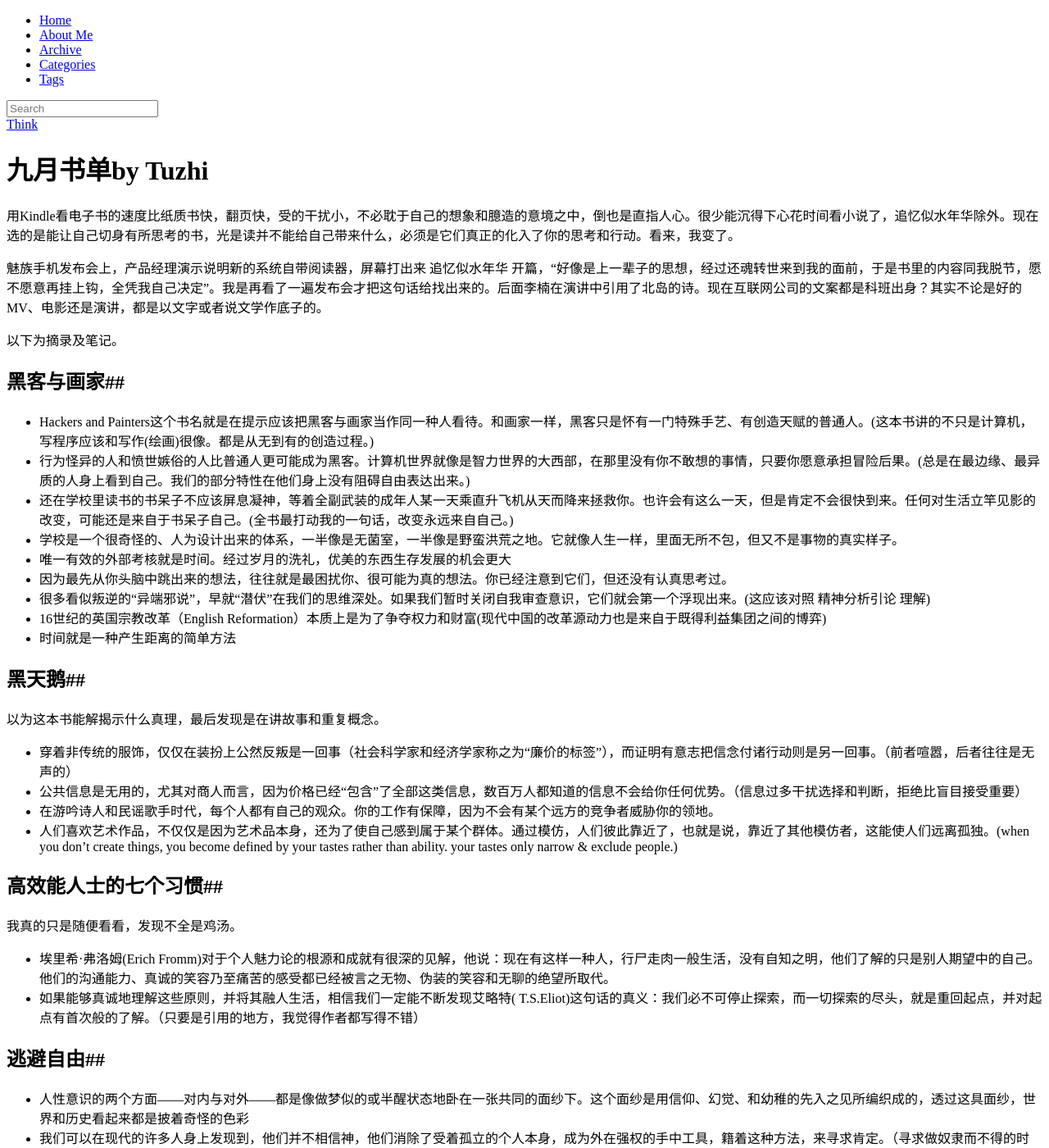
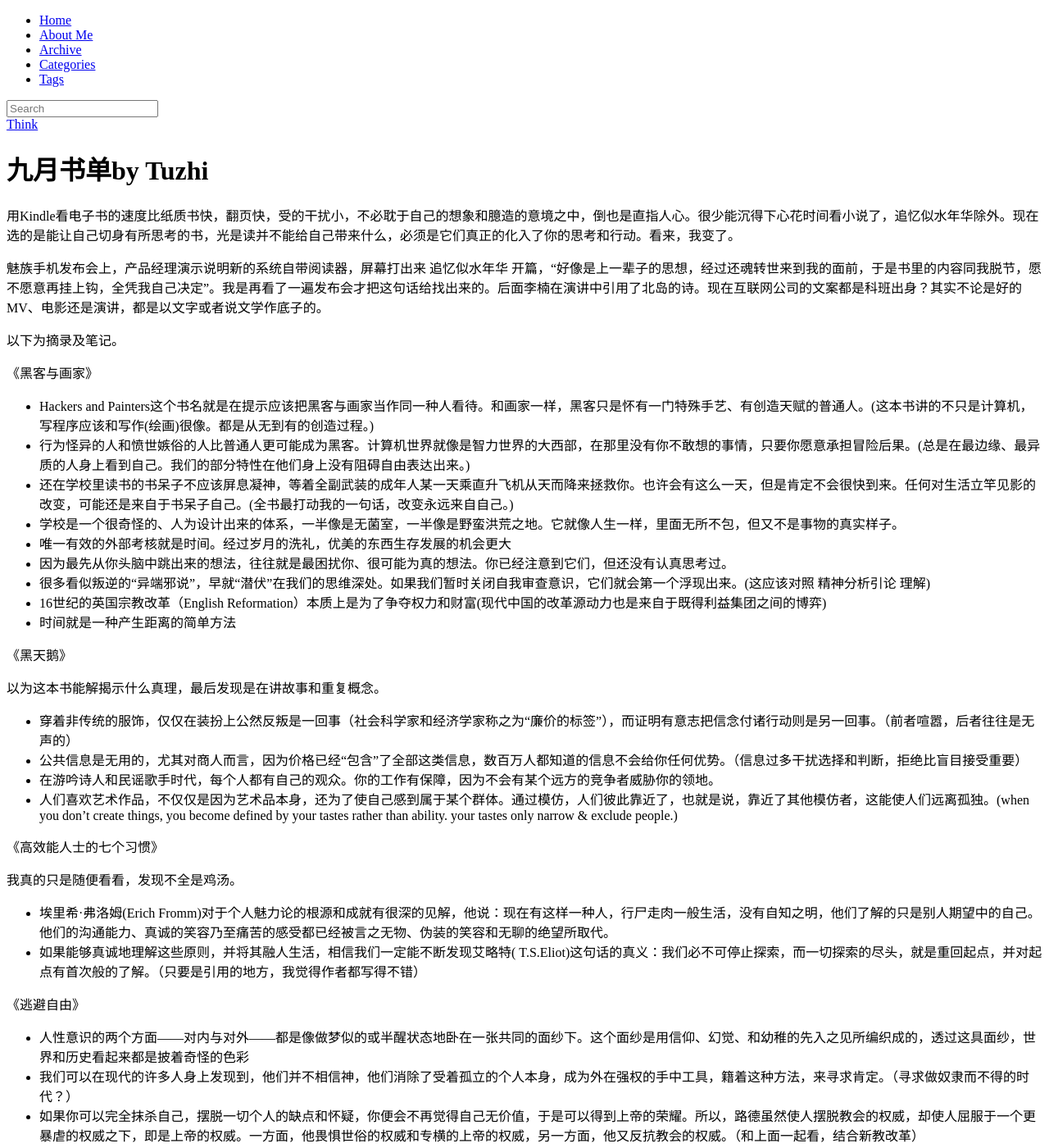
Before and after one commit to literblog/literblog.github.com, a Jekyll site: the page built from _posts/2014-10-07-readnote1.md, in a window 1280 px wide and 1400 px high. Shown: the whole window at 82% size. Built offline with Jekyll 4.4.1, drawn with Linux system fonts in a browser that asks for light colours; nearby versions of some CDN libraries; library files that are not in the unit come from our copies; comment, search, counter and statistics services are not loaded.

```diff
--- a/_posts/2014-10-07-readnote1.md
+++ b/_posts/2014-10-07-readnote1.md
@@ -18,7 +18,7 @@ tags: [书]
 
 以下为摘录及笔记。
 
-##黑客与画家##
+《黑客与画家》
 
 +  Hackers and Painters这个书名就是在提示应该把黑客与画家当作同一种人看待。和画家一样，黑客只是怀有一门特殊手艺、有创造天赋的普通人。(这本书讲的不只是计算机，写程序应该和写作(绘画)很像。都是从无到有的创造过程。)
 + 行为怪异的人和愤世嫉俗的人比普通人更可能成为黑客。计算机世界就像是智力世界的大西部，在那里没有你不敢想的事情，只要你愿意承担冒险后果。(总是在最边缘、最异质的人身上看到自己。我们的部分特性在他们身上没有阻碍自由表达出来。)
@@ -32,7 +32,7 @@ tags: [书]
 
 
 
-##黑天鹅##
+《黑天鹅》
 
 以为这本书能解揭示什么真理，最后发现是在讲故事和重复概念。
 
@@ -43,8 +43,7 @@ tags: [书]
 
 
 
-
-##高效能人士的七个习惯##
+《高效能人士的七个习惯》
 
 我真的只是随便看看，发现不全是鸡汤。
 
@@ -52,7 +51,8 @@ tags: [书]
 +  如果能够真诚地理解这些原则，并将其融人生活，相信我们一定能不断发现艾略特( T.S.Eliot)这句话的真义：我们必不可停止探索，而一切探索的尽头，就是重回起点，并对起点有首次般的了解。（只要是引用的地方，我觉得作者都写得不错）
 
 
-##逃避自由##
+
+《逃避自由》
 
 +  人性意识的两个方面——对内与对外——都是像做梦似的或半醒状态地卧在一张共同的面纱下。这个面纱是用信仰、幻觉、和幼稚的先入之见所编织成的，透过这具面纱，世界和历史看起来都是披着奇怪的色彩
 + 我们可以在现代的许多人身上发现到，他们并不相信神，他们消除了受着孤立的个人本身，成为外在强权的手中工具，籍着这种方法，来寻求肯定。（寻求做奴隶而不得的时代？）
@@ -66,7 +66,7 @@ tags: [书]
 
 
 
-##追忆似水年华##
+《追忆似水年华》
 
 + 不过普鲁斯特不满足于观察。他认为美犹如童话里的公主，被某个可怕的魔法师关在一座城堡的塔楼里。为了搭救这位公主，我们打破一千扇门还是徒劳，而大部分人忙于享受生的乐趣，不久就放弃寻找。但是象普鲁斯特这样的人宁可放弃其他一切，也要找到被囚禁的公主。
 + 任何有用的思想的根子都在日常生活里，而隐喻的作用在于强迫精神与它的大地母亲重新接触，从而把属于精神的力量归还给它。
```
